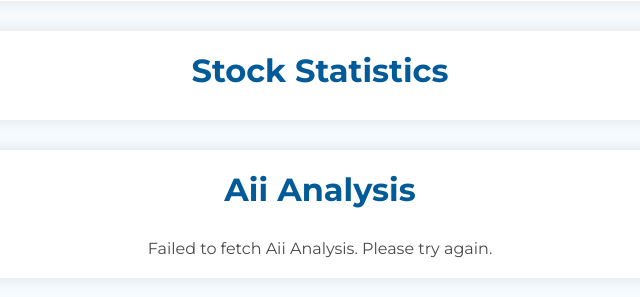
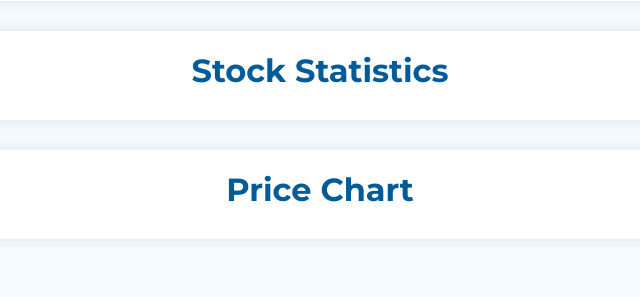
Before and after one commit to FireStorm3444/Artificial-Intelligent-Investor, a Django app: template core/templates/core/stock_detail.html in a window 1280 px wide. Shown: the part 261-558 px from the top of the page, without its empty margins (320-960 px from the left). Run offline with Django 5.2, Linux system fonts and the light colour scheme; tables that the repository leaves empty hold one stand-in row (values such as "Sample post"); the template is opened without the code that fills it: values that come from a table or form of the project are taken from there, most other values are stand-ins (such as "Sample title", 1, 10 or a date in 2020); some libraries are stand-ins or nearby versions.

Commit message:
show chart

```diff
--- a/core/templates/core/stock_detail.html
+++ b/core/templates/core/stock_detail.html
@@ -104,43 +104,43 @@
     </div>
 </div>
 
-{#<div id="chart" class="chart-container section-card">#}
-{#    <h2>Price Chart</h2>#}
-{#    <div class="section-content"#}
-{#         hx-get="{% url 'get_chart' stock.ticker %}"#}
-{#         hx-trigger="load"#}
-{#         hx-target="this"#}
-{#         hx-swap="innerHTML">#}
-{#        <div class="htmx-loading-container">#}
-{#            <div class="htmx-loading-spinner"></div>#}
-{#            <div class="htmx-loading-text">Loading Chart...</div>#}
+<div id="chart" class="chart-container section-card">
+    <h2>Price Chart</h2>
+    <div class="section-content"
+         hx-get="{% url 'get_chart' stock.ticker %}"
+         hx-trigger="load"
+         hx-target="this"
+         hx-swap="innerHTML">
+        <div class="htmx-loading-container">
+            <div class="htmx-loading-spinner"></div>
+            <div class="htmx-loading-text">Loading Chart...</div>
+        </div>
+    </div>
+</div>
+
+{#<div id="aii-analysis" class="aii-analysis-container section-card">#}
+{#    <h2>Aii Analysis</h2>#}
+{#    <div class="section-content">#}
+{#        <div id="analysis-content">#}
+{#            {% if saved_analysis %}#}
+{#                {% include "core/partials/aii_analysis.html" with analysis=saved_analysis analysis_data=analysis_data %}#}
+{#            {% else %}#}
+{#                <div class="button-container">#}
+{#                    <button#}
+{#                        hx-get="{% url 'get_analysis' stock.ticker %}"#}
+{#                        hx-target="#analysis-content"#}
+{#                        hx-swap="innerHTML"#}
+{#                        class="styled-button">Generate aii Analysis#}
+{#                    </button>#}
+{#                </div>#}
+{#            {% endif %}#}
+{#            <div class="htmx-loading-container">#}
+{#                <div class="htmx-loading-spinner"></div>#}
+{#                <div class="htmx-loading-text">Loading Aii Analysis...</div>#}
+{#            </div>#}
 {#        </div>#}
 {#    </div>#}
 {#</div>#}
-
-<div id="aii-analysis" class="aii-analysis-container section-card">
-    <h2>Aii Analysis</h2>
-    <div class="section-content">
-        <div id="analysis-content">
-            {% if saved_analysis %}
-                {% include "core/partials/aii_analysis.html" with analysis=saved_analysis analysis_data=analysis_data %}
-            {% else %}
-                <div class="button-container">
-                    <button
-                        hx-get="{% url 'get_analysis' stock.ticker %}"
-                        hx-target="#analysis-content"
-                        hx-swap="innerHTML"
-                        class="styled-button">Generate aii Analysis
-                    </button>
-                </div>
-            {% endif %}
-            <div class="htmx-loading-container">
-                <div class="htmx-loading-spinner"></div>
-                <div class="htmx-loading-text">Loading Aii Analysis...</div>
-            </div>
-        </div>
-    </div>
-</div>
 {##}
 {#<div id="news" class="news-container section-card">#}
 {#    <h2>Recent News</h2>#}
```
